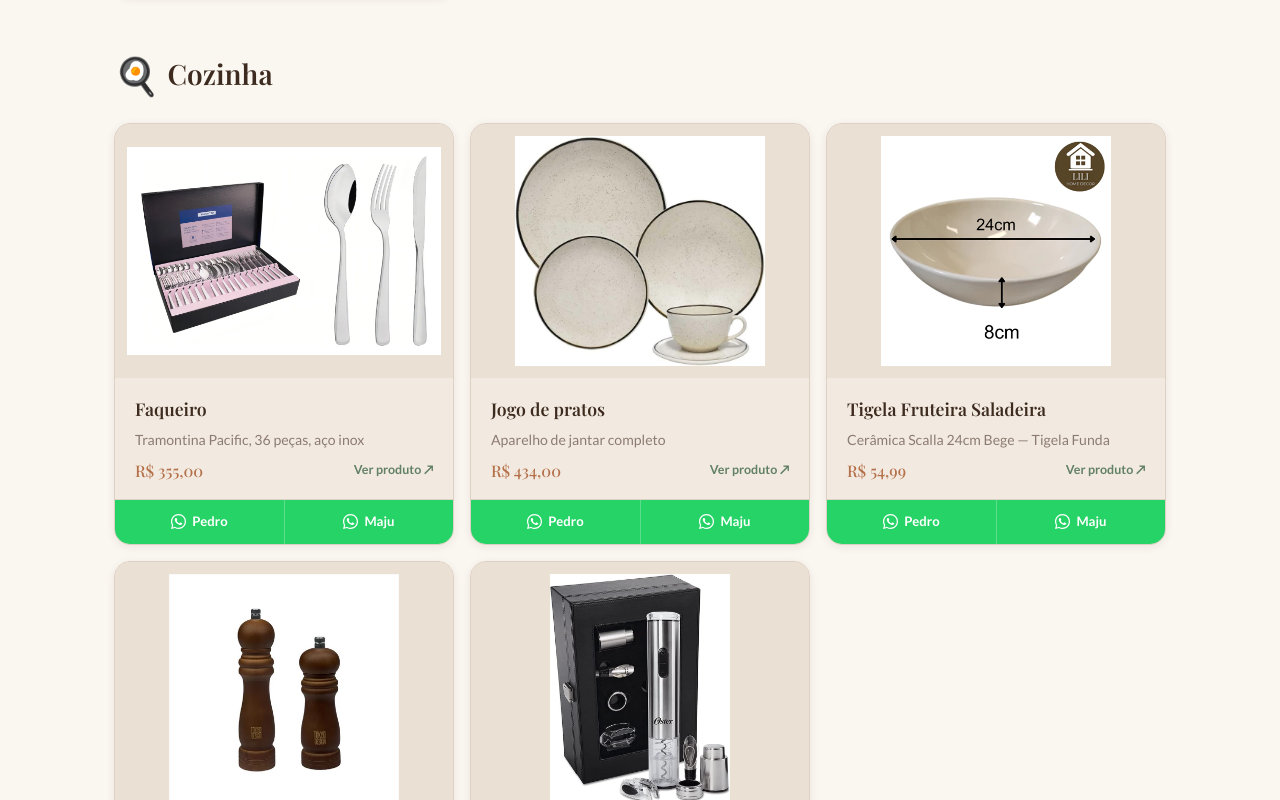
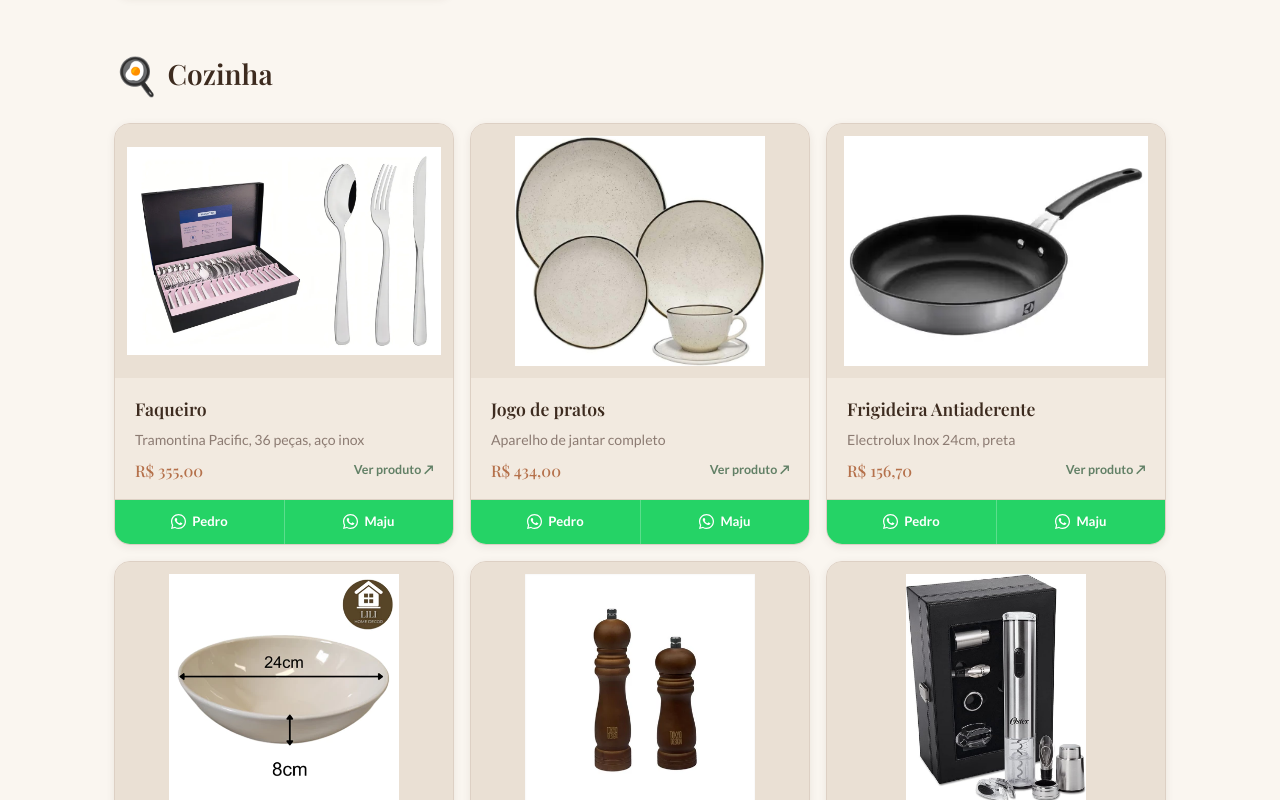
Before and after one commit to pedroaccastilho/lista-casa-nova, a React (Vite) app: page / in a window 1280 px wide. Shown: the part 3000-3800 px from the top of the page. Built offline with nearby package versions, Linux system fonts and the light colour scheme; a web font is replaced by a local one.

Commit message:
Adiciona item "Frigideira Antiaderente" à lista de presentes

```diff
--- a/src/data/items.ts
+++ b/src/data/items.ts
@@ -102,6 +102,14 @@
         image: '/lista-casa-nova/images/products/jogo-pratos.jpg',
       },
       {
+        id: 20,
+        name: 'Frigideira Antiaderente',
+        description: 'Electrolux Inox 24cm, preta',
+        estimatedPrice: 'R$ 156,70',
+        link: 'https://m.magazineluiza.com.br/frigideira-antiaderente-electrolux-inox-41044561-preta-24cm/p/240963000/ud/udfg/',
+        image: '/lista-casa-nova/images/products/frigideira.jpg',
+      },
+      {
         id: 19,
         name: 'Tigela Fruteira Saladeira',
         description: 'Cerâmica Scalla 24cm Bege — Tigela Funda',
```
Also changed, not shown: public/images/products/frigideira.jpg (added).
